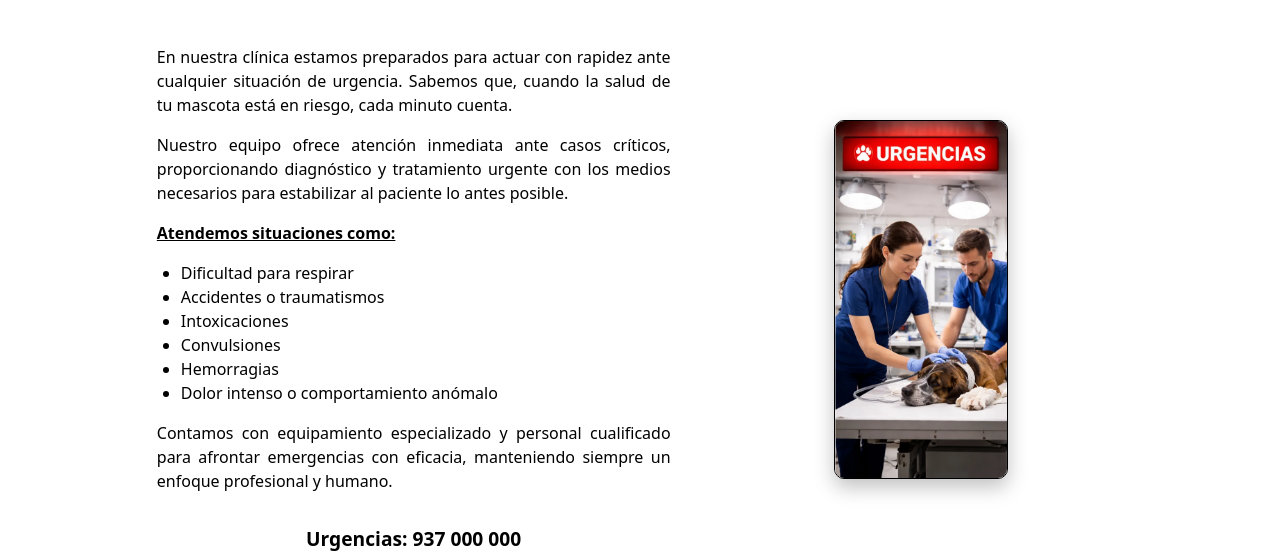
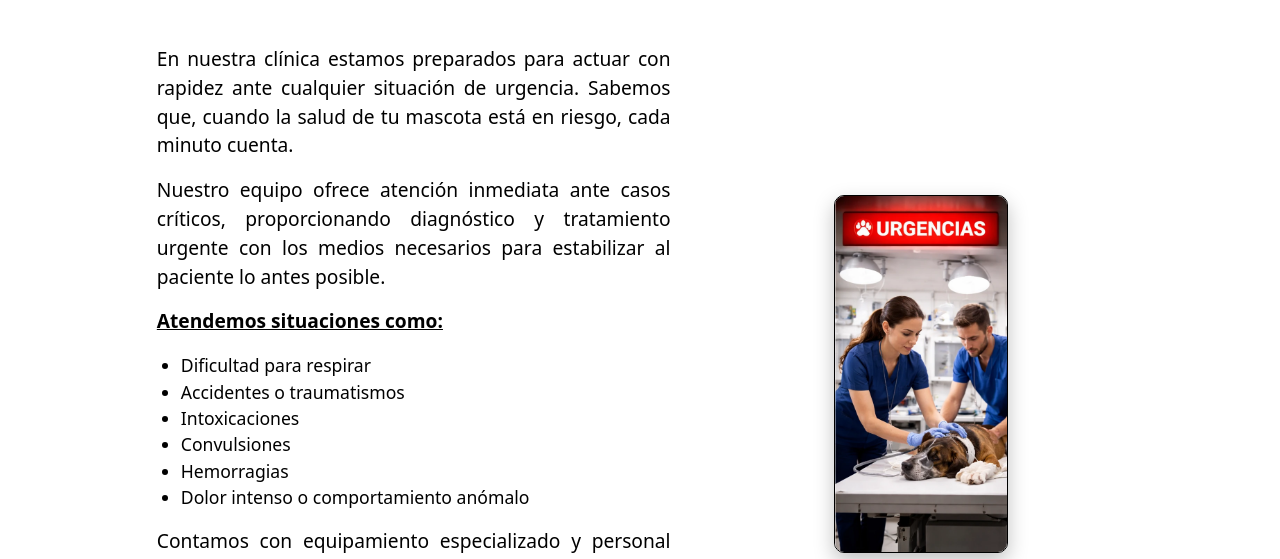
Before and after one commit to ehdinayan/Clinica-Veterinaria, a website: page er.html in a window 1280 px wide. Shown: the part 236-795 px from the top of the page. Drawn offline with Linux system fonts and the light colour scheme.

Commit message:
tamaño fuente

```diff
--- a/er.html
+++ b/er.html
@@ -38,6 +38,10 @@
 
       .urgencias-text p {
 	  margin-bottom: 1rem;
+      }
+
+      ul {
+	  font-size: 1.1rem;
       }
 
       .lista-urgencias {
--- a/styles.css
+++ b/styles.css
@@ -15,6 +15,10 @@ html {
 h1 {
     margin:2rem;
     text-align: center;
+}
+
+p {
+    font-size: 1.2rem;
 }
 
 body {
```
Also changed, not shown: doctores.html (+1 -1 lines), tienda.html (+1 -1 lines).
